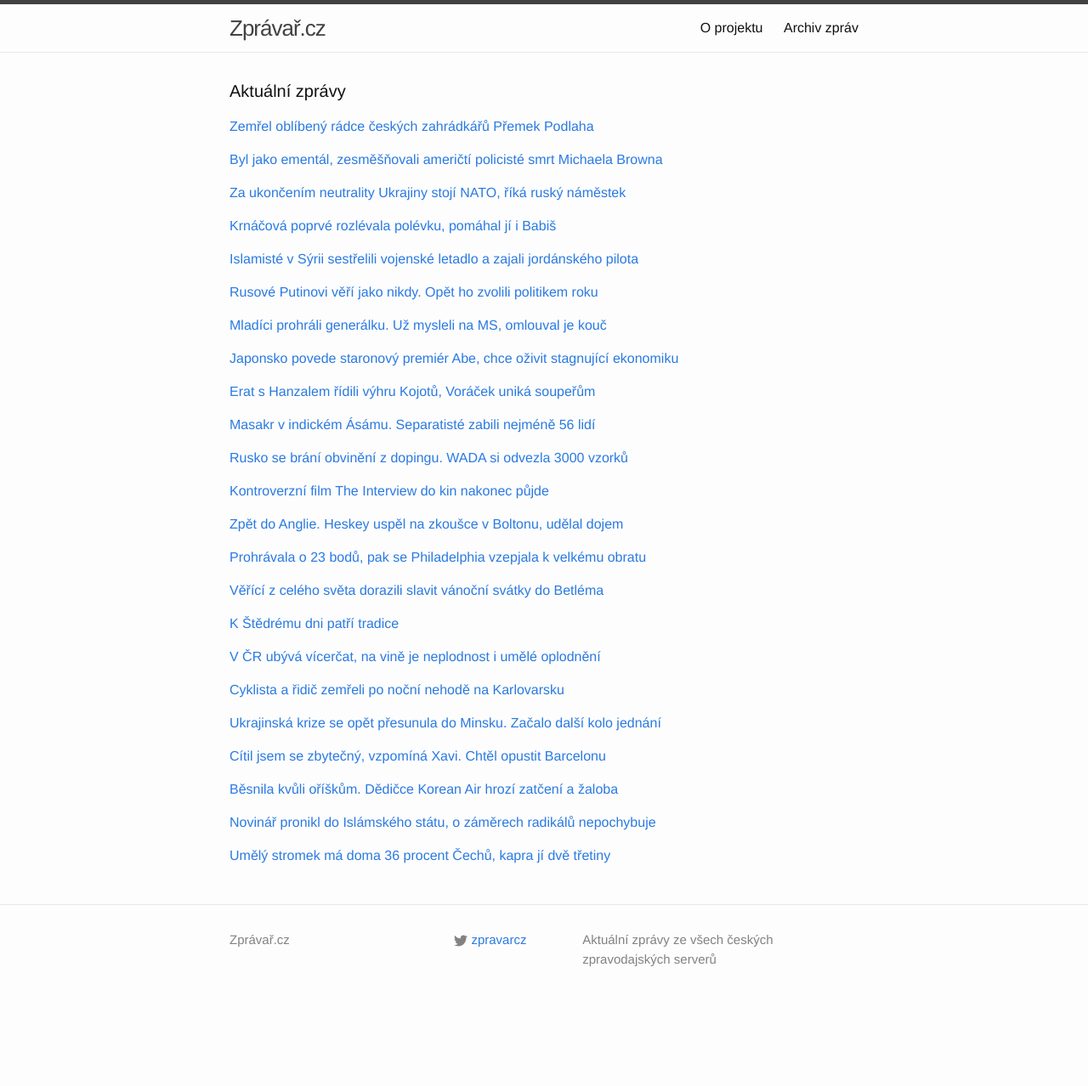
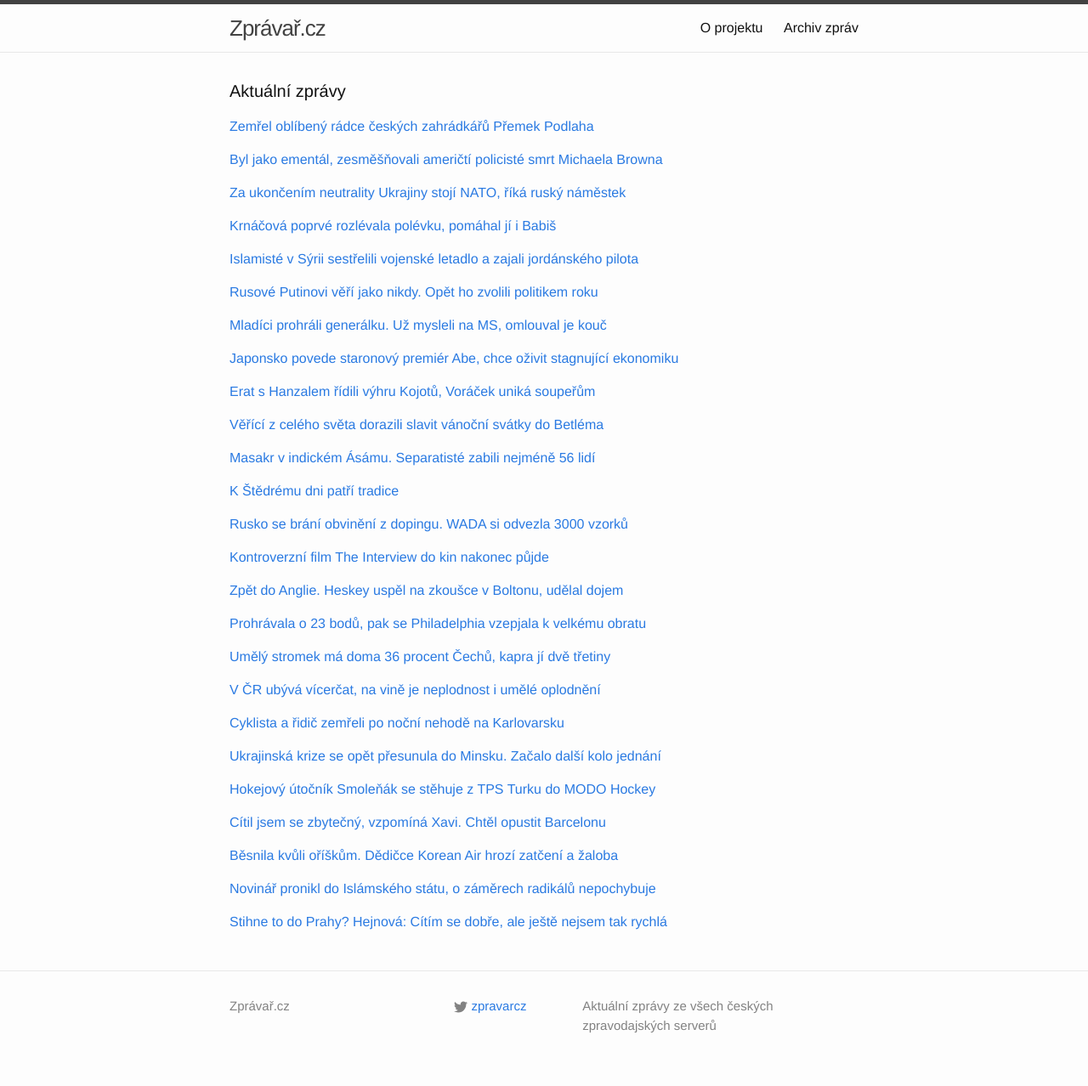
Before and after one commit to adliska/zpravar, a Jekyll site: the page built from index.html, in a window 1280 px wide. Shown: the whole page at 85% size. Built offline with Jekyll 4.4.1, drawn with Linux system fonts in a browser that asks for light colours; before the commit the page ends 1200 px from its top, so only the background shows below that.

Commit message:
zpravar news update

```diff
--- a/index.html
+++ b/index.html
@@ -103,109 +103,123 @@ layout: default
 <li><a href=http://hokej.idnes.cz/skvely-voracek-byl-u-dvou-golu-dev-/nhl.aspx?c=A141224_073346_nhl_Mkr>Skvělý Voráček byl u dvou gólů, Palát a Hanzal přihráli dokonce na tři - hokej.idnes.cz</a></li>
 <li><a href=http://www.tyden.cz/rubriky/sport/hokej/nhl/erat-s-hanzalem-radili-v-edmontonu-arizone-zaridili-vyhru_328268.html>Erat s Hanzalem řádili v Edmontonu. Arizoně zařídili výhru - www.tyden.cz</a></li>
 </ul>
-</div><p><a href="javascript:;" onclick="toggle_visibility('zpravy9')">Masakr v indickém Ásámu. Separatisté zabili nejméně 56 lidí</a></p>
+</div><p><a href="javascript:;" onclick="toggle_visibility('zpravy9')">Věřící z celého světa dorazili slavit vánoční svátky do Betléma</a></p>
 <div id="zpravy9" style="display:none">
+<ul>
+<li><a href=http://echo24.cz/a/ivuPn>Věřící z celého světa dorazili slavit vánoční svátky do Betléma - echo24.cz</a></li>
+<li><a href=http://www.novinky.cz/zahranicni/blizky-a-stredni-vychod/357197-krestane-se-sjeli-do-betlema.html>Křesťané se sjeli do Betléma - www.novinky.cz</a></li>
+<li><a href=http://www.lidovky.cz/verici-z-celeho-sveta-dorazili-slavit-vanocni-svatky-do-betlema-pwi-/zpravy-svet.aspx?c=A141224_151527_ln_zahranici_mmu>Věřící z celého světa zamířili i přes násilnosti do palestinského Betléma  - www.lidovky.cz</a></li>
+<li><a href=http://www.ceskenoviny.cz/zpravy/zpravy/verici-z-celeho-sveta-dorazili-slavit-vanocni-svatky-do-betlema/1162259>Věřící z celého světa dorazili slavit vánoční svátky do Betléma - www.ceskenoviny.cz</a></li>
+</ul>
+</div><p><a href="javascript:;" onclick="toggle_visibility('zpravy10')">Masakr v indickém Ásámu. Separatisté zabili nejméně 56 lidí</a></p>
+<div id="zpravy10" style="display:none">
 <ul>
 <li><a href=http://www.ceskatelevize.cz/ct24/svet/296372-masakr-v-indickem-asamu-separatiste-zabili-nejmene-56-lidi/>Masakr v indickém Ásámu. Separatisté zabili nejméně 56 lidí - www.ceskatelevize.cz</a></li>
 <li><a href=http://www.rozhlas.cz/_zprava/kmenovi-separatiste-v-indickem-asamu-zabili-nejmene-56-lidi--1436523>Kmenoví separatisté v indickém Ásámu zabili nejméně 56 lidí - www.rozhlas.cz</a></li>
 <li><a href=http://www.novinky.cz/zahranicni/svet/357182-kmenovi-separatiste-v-indickem-asamu-zabili-nejmene-56-lidi.html>Kmenoví separatisté v indickém Ásámu zabili nejméně 56 lidí  - www.novinky.cz</a></li>
 <li><a href=http://www.ceskenoviny.cz/zpravy/zpravy/kmenovi-separatiste-v-indickem-asamu-zabili-nejmene-56-lidi/1162176>Kmenoví separatisté v indickém Ásámu zabili nejméně 56 lidí - www.ceskenoviny.cz</a></li>
 </ul>
-</div><p><a href="javascript:;" onclick="toggle_visibility('zpravy10')">Rusko se brání obvinění z dopingu. WADA si odvezla 3000 vzorků</a></p>
-<div id="zpravy10" style="display:none">
+</div><p><a href="javascript:;" onclick="toggle_visibility('zpravy11')">K Štědrému dni patří tradice</a></p>
+<div id="zpravy11" style="display:none">
+<ul>
+<li><a href=http://www.novinky.cz/domaci/357193-k-stedremu-dni-patri-tradice.html>K Štědrému dni patří tradice - www.novinky.cz</a></li>
+<li><a href=http://www.novinky.cz/domaci/357193-ke-stedremu-dni-patri-tradice.html>Ke Štědrému dni patří tradice - www.novinky.cz</a></li>
+<li><a href=http://www.novinky.cz/domaci/357193-stedry-den-je-casem-tradic.html>Štědrý den je časem tradic - www.novinky.cz</a></li>
+<li><a href=http://www.novinky.cz/domaci/357193-stedry-den-je-casem-zastaveni.html>Štědrý den je časem zastavení  - www.novinky.cz</a></li>
+</ul>
+</div><p><a href="javascript:;" onclick="toggle_visibility('zpravy12')">Rusko se brání obvinění z dopingu. WADA si odvezla 3000 vzorků</a></p>
+<div id="zpravy12" style="display:none">
 <ul>
 <li><a href=http://www.tyden.cz/rubriky/sport/ostatni-sporty/atletika/rusko-se-brani-obvineni-z-dopingu-wada-si-odvezla-3000-vzorku_328288.html>Rusko se brání obvinění z dopingu. WADA si odvezla 3000 vzorků - www.tyden.cz</a></li>
 <li><a href=http://sport.idnes.cz/podezreni-na-doping-v-rusku-dp0-/sporty.aspx?c=A141224_132331_sporty_ot>Světová antidopingová agentura si z Moskvy odvezla přes 3000 vzorků - sport.idnes.cz</a></li>
 <li><a href=http://www.denik.cz/atletika/dopovali-atleti-komise-byla-v-moskve-testem-projde-vic-nez-3000-vzorku-20141224.html>Dopovali atleti? Komise byla v Moskvě, testem projde víc než 3000 vzorků - www.denik.cz</a></li>
 <li><a href=http://www.sportovninoviny.cz/zpravy/wada-si-z-moskvy-odvezla-pres-3000-vzorku/1162243>WADA si z Moskvy odvezla přes 3000 vzorků - www.sportovninoviny.cz</a></li>
 </ul>
-</div><p><a href="javascript:;" onclick="toggle_visibility('zpravy11')">Kontroverzní film The Interview do kin nakonec půjde</a></p>
-<div id="zpravy11" style="display:none">
+</div><p><a href="javascript:;" onclick="toggle_visibility('zpravy13')">Kontroverzní film The Interview do kin nakonec půjde</a></p>
+<div id="zpravy13" style="display:none">
 <ul>
 <li><a href=http://echo24.cz/a/iY9ix>Kontroverzní film The Interview do kin nakonec půjde - echo24.cz</a></li>
 <li><a href=http://zahranicni.ihned.cz/amerika-usa/c1-63297560-interview-kim-cong-un-kldr-komunisticka-korea-severni-film-atentat>Stovky amerických kin promítnou film o atentátu na Kim Čong-una - zahranicni.ihned.cz</a></li>
 <li><a href=http://www.ceskenoviny.cz/zpravy/zpravy/parodii-na-severokorejskeho-vudce-promitne-na-200-americkych-kin/1162170>Parodii na severokorejského vůdce promítne na 200 amerických kin - www.ceskenoviny.cz</a></li>
 <li><a href=http://art.ihned.cz/film-a-televize/c1-63297360-the-interview-film-kina>Komedii o atentátu na lídra KLDR uvede přes 200 amerických kin - art.ihned.cz</a></li>
 </ul>
-</div><p><a href="javascript:;" onclick="toggle_visibility('zpravy12')">Zpět do Anglie. Heskey uspěl na zkoušce v Boltonu, udělal dojem</a></p>
-<div id="zpravy12" style="display:none">
+</div><p><a href="javascript:;" onclick="toggle_visibility('zpravy14')">Zpět do Anglie. Heskey uspěl na zkoušce v Boltonu, udělal dojem</a></p>
+<div id="zpravy14" style="display:none">
 <ul>
 <li><a href=http://www.denik.cz/fotbal/zpet-do-anglie-heskey-uspel-na-zkousce-v-boltonu-udelal-dojem-20141224.html>Zpět do Anglie. Heskey uspěl na zkoušce v Boltonu, udělal dojem - www.denik.cz</a></li>
 <li><a href=http://sport.aktualne.cz/kanonyr-torres-by-se-mohl-vratit-do-atletica-madrid/r~27a866208b6a11e498be002590604f2e/>Kanonýr Torres by se mohl vrátit do Atlética Madrid - sport.aktualne.cz</a></li>
 <li><a href=http://fotbal.idnes.cz/fotbalove-prestupy-04a-/fot_zahranici.aspx?c=A141224_130052_fot_zahranici_ot>Elia jde do Southamptonu, Heskey do Boltonu. A Torres do Atlétika? - fotbal.idnes.cz</a></li>
 <li><a href=http://www.denik.cz/fotbal/restart-cislo-2-torres-by-se-mohl-vratit-do-atletica-madrid-20141224.html>Restart číslo 2? Torres by se mohl vrátit do Atlética Madrid - www.denik.cz</a></li>
 </ul>
-</div><p><a href="javascript:;" onclick="toggle_visibility('zpravy13')">Prohrávala o 23 bodů, pak se Philadelphia vzepjala k velkému obratu</a></p>
-<div id="zpravy13" style="display:none">
+</div><p><a href="javascript:;" onclick="toggle_visibility('zpravy15')">Prohrávala o 23 bodů, pak se Philadelphia vzepjala k velkému obratu</a></p>
+<div id="zpravy15" style="display:none">
 <ul>
 <li><a href=http://sport.idnes.cz/vysledky-nba-c9b-/basket.aspx?c=A141224_084431_sport-basket_ot>Prohrávala o 23 bodů, pak se Philadelphia vzepjala k velkému obratu - sport.idnes.cz</a></li>
 <li><a href=http://www.sportovninoviny.cz/zpravy/basketbaliste-philadelphie-predvedli-v-miami-vitezny-obrat/1162189>Basketbalisté Philadelphie předvedli v Miami vítězný obrat - www.sportovninoviny.cz</a></li>
 <li><a href=http://www.denik.cz/ostatni_sport/to-byl-obrat-philadelphia-zaskocila-miami-wayde-horsi-uz-to-byt-nemohlo-20141224.html>To byl obrat: Philadelphia zaskočila Miami. Wayde: Horší už to být nemohlo - www.denik.cz</a></li>
 <li><a href=http://sport.aktualne.cz/nejhorsi-tym-nba-sokoval-miami-velkym-obratem/r~b3e3d7248b4111e4bdad0025900fea04/>Nejhorší tým NBA šokoval Miami velkým obratem - sport.aktualne.cz</a></li>
 </ul>
-</div><p><a href="javascript:;" onclick="toggle_visibility('zpravy14')">Věřící z celého světa dorazili slavit vánoční svátky do Betléma</a></p>
-<div id="zpravy14" style="display:none">
+</div><p><a href="javascript:;" onclick="toggle_visibility('zpravy16')">Umělý stromek má doma 36 procent Čechů, kapra jí dvě třetiny</a></p>
+<div id="zpravy16" style="display:none">
 <ul>
-<li><a href=http://echo24.cz/a/ivuPn>Věřící z celého světa dorazili slavit vánoční svátky do Betléma - echo24.cz</a></li>
-<li><a href=http://www.novinky.cz/zahranicni/blizky-a-stredni-vychod/357197-krestane-se-sjeli-do-betlema.html>Křesťané se sjeli do Betléma - www.novinky.cz</a></li>
-<li><a href=http://www.lidovky.cz/verici-z-celeho-sveta-dorazili-slavit-vanocni-svatky-do-betlema-pwi-/zpravy-svet.aspx?c=A141224_151527_ln_zahranici_mmu>Věřící z celého světa zamířili i přes násilnosti do palestinského Betléma  - www.lidovky.cz</a></li>
-<li><a href=http://www.ceskenoviny.cz/zpravy/zpravy/verici-z-celeho-sveta-dorazili-slavit-vanocni-svatky-do-betlema/1162259>Věřící z celého světa dorazili slavit vánoční svátky do Betléma - www.ceskenoviny.cz</a></li>
+<li><a href=http://www.denik.cz/z_domova/umely-stromek-ma-doma-36-procent-cechu-kapra-ji-dve-tretiny-20141224.html>Umělý stromek má doma 36 procent Čechů, kapra jí dvě třetiny - www.denik.cz</a></li>
+<li><a href=http://zpravy.e15.cz/domaci/udalosti/pruzkum-umely-stromek-ma-doma-36-procent-cechu-kapra-ji-dve-tretiny-1148557>Průzkum: umělý stromek má doma 36 procent Čechů, kapra jí dvě třetiny - zpravy.e15.cz</a></li>
+<li><a href=http://zpravy.aktualne.cz/domaci/pust-na-stedry-den-dodrzuje-temer-tretina-cechu/r~b31505048b4411e49f60002590604f2e/>Půst na Štědrý den dodržuje téměř třetina Čechů - zpravy.aktualne.cz</a></li>
 </ul>
-</div><p><a href="javascript:;" onclick="toggle_visibility('zpravy15')">K Štědrému dni patří tradice</a></p>
-<div id="zpravy15" style="display:none">
-<ul>
-<li><a href=http://www.novinky.cz/domaci/357193-k-stedremu-dni-patri-tradice.html>K Štědrému dni patří tradice - www.novinky.cz</a></li>
-<li><a href=http://www.novinky.cz/domaci/357193-ke-stedremu-dni-patri-tradice.html>Ke Štědrému dni patří tradice - www.novinky.cz</a></li>
-<li><a href=http://www.novinky.cz/domaci/357193-stedry-den-je-casem-tradic.html>Štědrý den je časem tradic - www.novinky.cz</a></li>
-<li><a href=http://www.novinky.cz/domaci/357193-stedry-den-je-casem-zastaveni.html>Štědrý den je časem zastavení  - www.novinky.cz</a></li>
-</ul>
-</div><p><a href="javascript:;" onclick="toggle_visibility('zpravy16')">V ČR ubývá vícerčat, na vině je neplodnost i umělé oplodnění</a></p>
-<div id="zpravy16" style="display:none">
+</div><p><a href="javascript:;" onclick="toggle_visibility('zpravy17')">V ČR ubývá vícerčat, na vině je neplodnost i umělé oplodnění</a></p>
+<div id="zpravy17" style="display:none">
 <ul>
 <li><a href=http://zpravy.aktualne.cz/domaci/v-cr-ubyva-vicercat-na-vine-je-neplodnost-i-umele-oplodneni/r~1daf49fe8b8311e498be002590604f2e/>V ČR ubývá vícerčat, na vině je neplodnost i umělé oplodnění - zpravy.aktualne.cz</a></li>
 <li><a href=http://www.novinky.cz/domaci/357195-porodu-vicercat-ubyva-meni-se-zpusob-oplodneni.html>Porodů vícerčat ubývá, mění se způsob oplodnění  - www.novinky.cz</a></li>
 <li><a href=http://www.ceskenoviny.cz/zpravy/zpravy/v-cr-ubyva-porodu-vicercat-je-jich-ale-vic-nez-pred-20-lety/1162251>V ČR ubývá porodů vícerčat, je jich ale víc než před 20 lety - www.ceskenoviny.cz</a></li>
 </ul>
-</div><p><a href="javascript:;" onclick="toggle_visibility('zpravy17')">Cyklista a řidič zemřeli po noční nehodě na Karlovarsku</a></p>
-<div id="zpravy17" style="display:none">
+</div><p><a href="javascript:;" onclick="toggle_visibility('zpravy18')">Cyklista a řidič zemřeli po noční nehodě na Karlovarsku</a></p>
+<div id="zpravy18" style="display:none">
 <ul>
 <li><a href=http://zpravy.aktualne.cz/regiony/karlovarsky/cyklista-a-ridic-zemreli-po-nocni-nehode-na-karlovarsku/r~6ec4287e8b8711e4ab15002590604f2e/>Cyklista a řidič zemřeli po noční nehodě na Karlovarsku - zpravy.aktualne.cz</a></li>
 <li><a href=http://www.novinky.cz/krimi/357190-cyklista-a-ridic-zemreli-pri-nocni-nehode-na-karlovarsku.html>Cyklista a řidič zemřeli při noční nehodě na Karlovarsku - www.novinky.cz</a></li>
 <li><a href=http://www.ceskenoviny.cz/zpravy/zpravy/cyklista-a-ridic-zemreli-po-nocni-nehode-u-bochova-na-karlovarsku/1162234>Cyklista a řidič zemřeli po noční nehodě u Bochova na Karlovarsku - www.ceskenoviny.cz</a></li>
 </ul>
-</div><p><a href="javascript:;" onclick="toggle_visibility('zpravy18')">Ukrajinská krize se opět přesunula do Minsku. Začalo další kolo jednání</a></p>
-<div id="zpravy18" style="display:none">
+</div><p><a href="javascript:;" onclick="toggle_visibility('zpravy19')">Ukrajinská krize se opět přesunula do Minsku. Začalo další kolo jednání</a></p>
+<div id="zpravy19" style="display:none">
 <ul>
 <li><a href=http://zpravy.e15.cz/zahranicni/politika/ukrajinska-krize-se-opet-presunula-do-minsku-zacalo-dalsi-kolo-jednani-1148595>Ukrajinská krize se opět přesunula do Minsku. Začalo další kolo jednání - zpravy.e15.cz</a></li>
 <li><a href=http://www.lidovky.cz/v-minsku-zacaly-rozhovory-o-urovnani-konfliktu-na-ukrajine-pqv-/zpravy-svet.aspx?c=A141224_162948_ln_zahranici_mmu>V Minsku začalo další kolo vyjednávání o míru na Ukrajině  - www.lidovky.cz</a></li>
 <li><a href=http://www.ceskenoviny.cz/zpravy/zpravy/v-minsku-zacaly-rozhovory-o-urovnani-konfliktu-na-ukrajine/1162266>V Minsku začaly rozhovory o urovnání konfliktu na Ukrajině - www.ceskenoviny.cz</a></li>
 </ul>
-</div><p><a href="javascript:;" onclick="toggle_visibility('zpravy19')">Cítil jsem se zbytečný, vzpomíná Xavi. Chtěl opustit Barcelonu</a></p>
-<div id="zpravy19" style="display:none">
+</div><p><a href="javascript:;" onclick="toggle_visibility('zpravy20')">Hokejový útočník Smoleňák se stěhuje z TPS Turku do MODO Hockey</a></p>
+<div id="zpravy20" style="display:none">
+<ul>
+<li><a href=http://hokej.idnes.cz/radek-smolenak-se-stehuje-z-tps-turku-do-modo-hockey-fyz-/evropa.aspx?c=A141224_174405_evropa_ot>Hokejový útočník Smoleňák se stěhuje z TPS Turku do MODO Hockey - hokej.idnes.cz</a></li>
+<li><a href=http://www.denik.cz/hokej/finsko-meni-za-svedsko-smolenak-se-stehuje-do-modo-hockey-20141224.html>Finsko mění za Švédsko. Smoleňák se stěhuje do MODO Hockey - www.denik.cz</a></li>
+<li><a href=http://sport.aktualne.cz/smolenak-konci-v-tps-odchazi-hrat-hokej-do-svedska/r~482350a08b4611e4a7d8002590604f2e/>Smoleňák končí v TPS. Odchází hrát hokej do Švédska - sport.aktualne.cz</a></li>
+</ul>
+</div><p><a href="javascript:;" onclick="toggle_visibility('zpravy21')">Cítil jsem se zbytečný, vzpomíná Xavi. Chtěl opustit Barcelonu</a></p>
+<div id="zpravy21" style="display:none">
 <ul>
 <li><a href=http://fotbal.idnes.cz/xavi-o-moznem-odchodu-z-barcelony-dqw-/fot_zahranici.aspx?c=A141224_122434_fot_zahranici_ot>Cítil jsem se zbytečný, vzpomíná Xavi. Chtěl opustit Barcelonu - fotbal.idnes.cz</a></li>
 <li><a href=http://www.denik.cz/fotbal/xavi-pry-nebyl-v-barcelone-stastny-a-tvrdi-uz-jsem-mel-v-lete-sbaleno-20141224.html>Xavi prý nebyl v Barceloně šťastný a tvrdí: Už jsem měl v létě sbaleno - www.denik.cz</a></li>
 <li><a href=http://www.tyden.cz/rubriky/sport/fotbal/zahranicni-souteze/xavi-mel-zajeci-umysly-chtel-prestoupit-z-barcy-do-new-yorku_328283.html>Xavi měl zaječí úmysly. Chtěl přestoupit z Barcy do New Yorku - www.tyden.cz</a></li>
 </ul>
-</div><p><a href="javascript:;" onclick="toggle_visibility('zpravy20')">Běsnila kvůli oříškům. Dědičce Korean Air hrozí zatčení a žaloba </a></p>
-<div id="zpravy20" style="display:none">
+</div><p><a href="javascript:;" onclick="toggle_visibility('zpravy22')">Běsnila kvůli oříškům. Dědičce Korean Air hrozí zatčení a žaloba </a></p>
+<div id="zpravy22" style="display:none">
 <ul>
 <li><a href=http://www.lidovky.cz/besnila-kvuli-oriskum-dedicce-korean-air-hrozi-zatceni-a-zaloba-pv5-/lide.aspx?c=A141224_125251_lide_hm>Běsnila kvůli oříškům. Dědičce Korean Air hrozí zatčení a žaloba  - www.lidovky.cz</a></li>
 <li><a href=http://zpravy.aktualne.cz/zahranici/dedicce-korean-air-hrozi-kvuli-skandalu-s-orisky-zatceni/r~be8c19ce8b6011e4a7d8002590604f2e/>Dědičce Korean Air hrozí kvůli skandálu s oříšky zatčení - zpravy.aktualne.cz</a></li>
 <li><a href=http://www.ceskenoviny.cz/zpravy/zpravy/dedicce-korean-air-hrozi-kvuli-skandalu-s-orisky-zatceni-a-zaloba/1162239>Dědičce Korean Air hrozí kvůli skandálu s oříšky zatčení a žaloba - www.ceskenoviny.cz</a></li>
 </ul>
-</div><p><a href="javascript:;" onclick="toggle_visibility('zpravy21')">Novinář pronikl do Islámského státu, o záměrech radikálů nepochybuje</a></p>
-<div id="zpravy21" style="display:none">
+</div><p><a href="javascript:;" onclick="toggle_visibility('zpravy23')">Novinář pronikl do Islámského státu, o záměrech radikálů nepochybuje</a></p>
+<div id="zpravy23" style="display:none">
 <ul>
 <li><a href=http://zpravy.e15.cz/zahranicni/udalosti/novinar-pronikl-do-islamskeho-statu-o-zamerech-radikalu-nepochybuje-1148556>Novinář pronikl do Islámského státu, o záměrech radikálů nepochybuje - zpravy.e15.cz</a></li>
 <li><a href=http://zpravy.e15.cz/zahranicni/udalosti/novinar-se-dostal-do-srdce-islamskeho-statu-o-zamerech-radikalu-nepochybuje-1148556>Novinář se dostal do srdce Islámského státu, o záměrech radikálů nepochybuje - zpravy.e15.cz</a></li>
 <li><a href=http://www.tyden.cz/rubriky/zahranici/asie-a-oceanie/muslimove-z-is-pripravuji-nejvetsi-nabozenskou-cistku_328216.html>Muslimové z IS připravují největší náboženskou čistku - www.tyden.cz</a></li>
 </ul>
-</div><p><a href="javascript:;" onclick="toggle_visibility('zpravy22')">Umělý stromek má doma 36 procent Čechů, kapra jí dvě třetiny</a></p>
-<div id="zpravy22" style="display:none">
+</div><p><a href="javascript:;" onclick="toggle_visibility('zpravy24')">Stihne to do Prahy? Hejnová: Cítím se dobře, ale ještě nejsem tak rychlá</a></p>
+<div id="zpravy24" style="display:none">
 <ul>
-<li><a href=http://www.denik.cz/z_domova/umely-stromek-ma-doma-36-procent-cechu-kapra-ji-dve-tretiny-20141224.html>Umělý stromek má doma 36 procent Čechů, kapra jí dvě třetiny - www.denik.cz</a></li>
-<li><a href=http://zpravy.e15.cz/domaci/udalosti/pruzkum-umely-stromek-ma-doma-36-procent-cechu-kapra-ji-dve-tretiny-1148557>Průzkum: umělý stromek má doma 36 procent Čechů, kapra jí dvě třetiny - zpravy.e15.cz</a></li>
-<li><a href=http://zpravy.aktualne.cz/domaci/pust-na-stedry-den-dodrzuje-temer-tretina-cechu/r~b31505048b4411e49f60002590604f2e/>Půst na Štědrý den dodržuje téměř třetina Čechů - zpravy.aktualne.cz</a></li>
+<li><a href=http://www.denik.cz/atletika/stihne-to-do-prahy-hejnova-citim-se-dobre-ale-jeste-nejsem-tak-rychla-20141224.html>Stihne to do Prahy? Hejnová: Cítím se dobře, ale ještě nejsem tak rychlá - www.denik.cz</a></li>
+<li><a href=http://sport.aktualne.cz/hejnova-je-konecne-zdrava-a-pripravena-zavodit-v-praze/r~9faad3e88b6911e49f60002590604f2e/>Hejnová je konečně zdravá. A připravena závodit v Praze - sport.aktualne.cz</a></li>
+<li><a href=http://www.sportovninoviny.cz/zpravy/hejnova-je-zdrava-a-pripravena-na-halovou-sezonu/1162245>Hejnová je zdravá a připravená na halovou sezonu - www.sportovninoviny.cz</a></li>
 </ul>
 </div></div>
```
